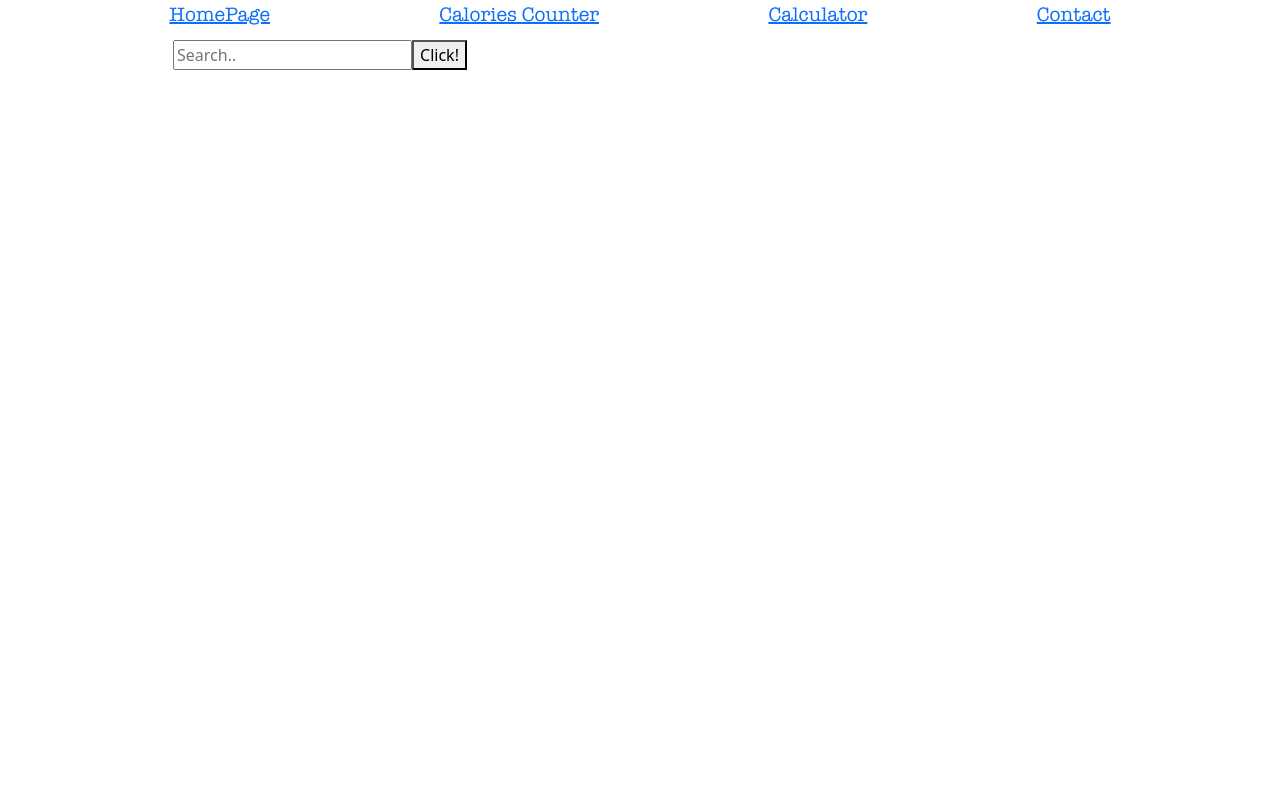
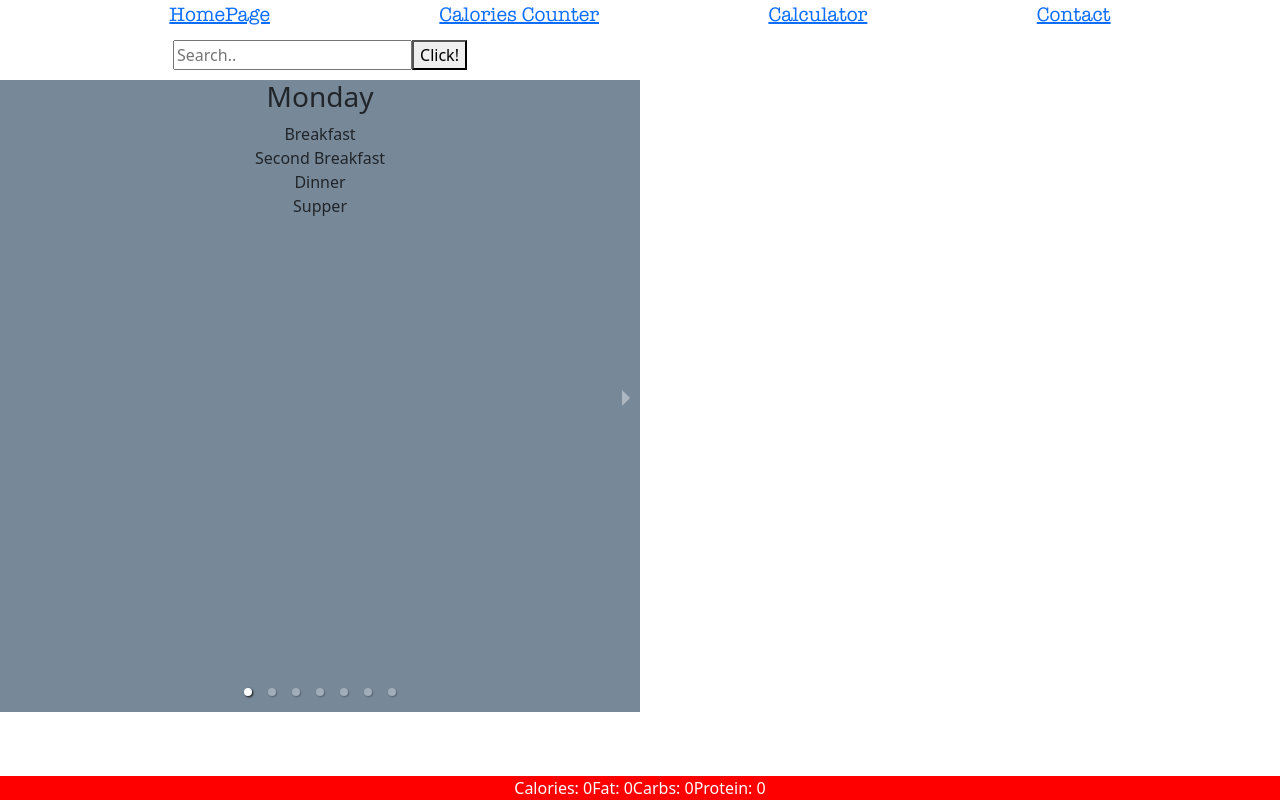
Before and after one commit to PatrycjaBochnak/ATuFit, a React (Create React App) app: page /caloriesCounter in a window 1280 px wide. Built offline with nearby package versions, Linux system fonts and the light colour scheme.

Commit message:
components resposibility

```diff
--- a/src/components/caloriesCounter.js
+++ b/src/components/caloriesCounter.js
@@ -1,19 +1,19 @@
 import React from "react";
 import Searcher from "./searcher";
-// import CarouselDay from "./carouselDay";
+import CarouselDay from "./carouselDay";
 import { useState } from 'react';
 
 
 
 function CaloriesCounter () {
     const [state, setState] = useState(null)
-    const dataFromApi = (data) => {
+    const setCurrentProduct = (data) => {
         setState(data);
         }
     return (
         <>
-    <Searcher props={dataFromApi} />
-    {/* <CarouselDay product={this.state.product} />  */}
+    <Searcher setCurrentProduct={setCurrentProduct} />
+    <CarouselDay product={state} />
         </>
 )
 }
--- a/src/components/footer.js
+++ b/src/components/footer.js
@@ -29,7 +29,7 @@ class Footer extends React.Component {
         return carbs;
     }
 
-    countFat = () => {
+    countProtein = () => {
         let protein = 0;
         protein += this.sum(this.props.products.breakfast);
         protein += this.sum(this.props.products.secondBreakfast);
--- a/src/components/searcher.js
+++ b/src/components/searcher.js
@@ -23,7 +23,7 @@ class Searcher extends React.Component {
 
     onInputchange(event) {
         this.setState({products: event.target.value});
-        this.props.dataFromApi(event.target.value);
+        this.props.setCurrentProduct(event.target.value);
     }
 
 
```
